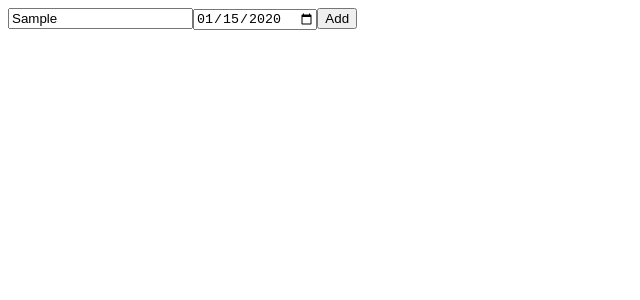
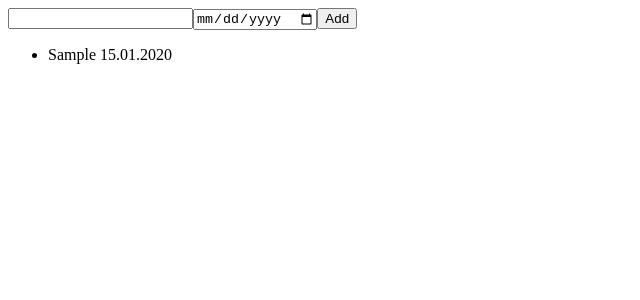
Before and after one commit to RamyaaU/AngularPOC-s, an Angular app in the folder appointment-app/: page / in a window 1280 px wide. Both pictures are taken after typing "Sample", "2020-01-15" into the empty fields and a click on the button "Add". Shown: the top 300 px of the page, without its empty margins (0-640 px from the left). Built offline with nearby package versions, Linux system fonts and the light colour scheme.

Commit message:
adding the appointments to an array and adding the appointment list using ngFor

```diff
--- a/appointment-app/src/app/appointment-app/appointment-app.component.html
+++ b/appointment-app/src/app/appointment-app/appointment-app.component.html
@@ -3,3 +3,9 @@
         <input [(ngModel)]="newAppointmentDate" type="date" placeholder="Appointment date">
         <button (click)="addAppointment()">Add</button>
 </div>
+
+<ul>
+        <li *ngFor="let app of appointments">
+                 {{app.title}} {{app.date | date:'dd.MM.yyyy'}}
+        </li>
+</ul>
--- a/appointment-app/src/app/appointment-app/appointment-app.component.ts
+++ b/appointment-app/src/app/appointment-app/appointment-app.component.ts
@@ -1,10 +1,12 @@
 import { Component } from '@angular/core';
 import { FormsModule } from '@angular/forms';
+import { Appointment } from '../models/appointment';
+import { CommonModule } from '@angular/common';
 
 @Component({
   selector: 'app-appointment-app',
   standalone: true,
-  imports: [FormsModule],
+  imports: [FormsModule, CommonModule],
   templateUrl: './appointment-app.component.html',
   styleUrl: './appointment-app.component.css'
 })
@@ -13,8 +15,24 @@ export class AppointmentAppComponent {
   newAppointmentTitle : string = "";
   newAppointmentDate : Date = new Date();
 
+  appointments : Appointment [] = []
+
   addAppointment(){
-    alert(this.newAppointmentTitle + " "  + this.newAppointmentDate);
+    //alert(this.newAppointmentTitle + " "  + this.newAppointmentDate);
+    if(this.newAppointmentTitle.trim().length && this.newAppointmentDate)
+    {
+      let newAppointment : Appointment = {
+        id: Date.now(),
+        title: this.newAppointmentTitle,
+        date: this.newAppointmentDate
+      }
+
+      this.appointments.push(newAppointment)
+
+      this.newAppointmentTitle = " ";
+      this.newAppointmentDate = new Date();
+
+      alert(this.appointments.length)
+    }
   }
-
 }
```
